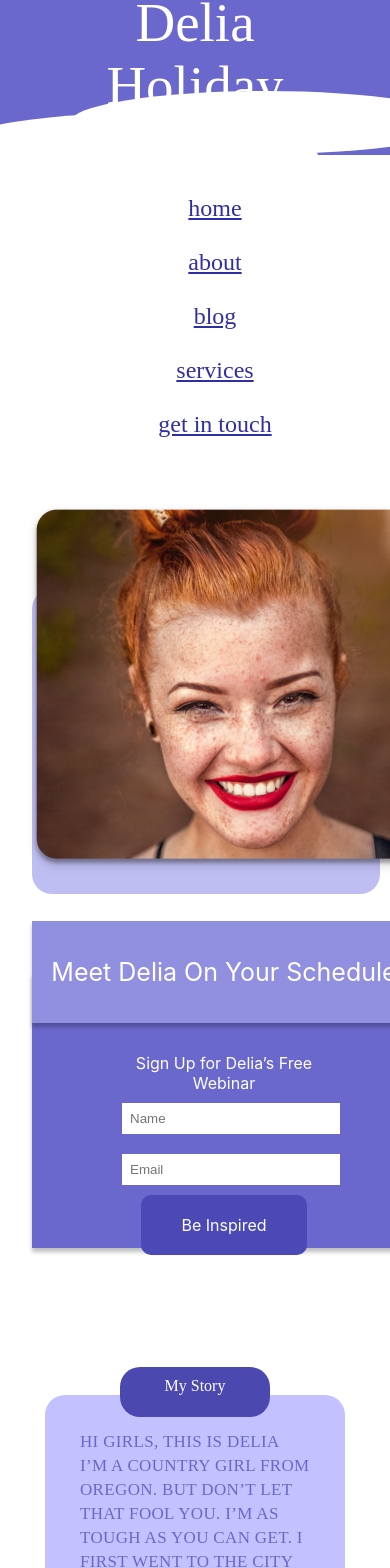
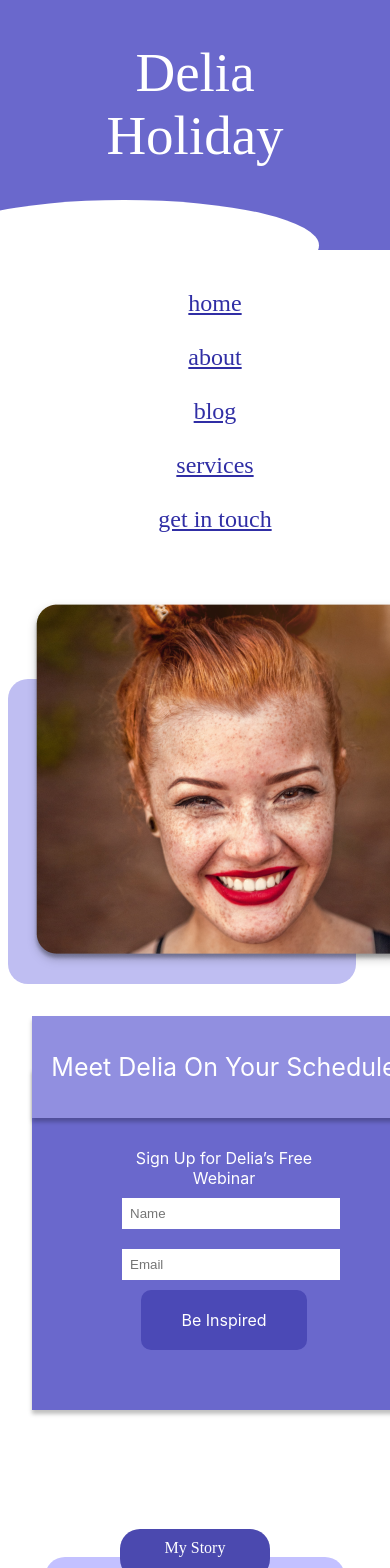
Before and after one commit to Marlow95/meversetheme, a React (Create React App) app: page / in a window 390 px wide. Shown: the top 1568 px of the page. Built offline with nearby package versions, Linux system fonts and the light colour scheme; a web font is replaced by a local one.

Commit message:
responsive changes

```diff
--- a/src/style.css
+++ b/src/style.css
@@ -17,6 +17,7 @@
 @media screen and (max-width: 938px){
     .header{
         width: auto;
+        height: 250px;
         max-width: 938px;
     }
 }
@@ -39,7 +40,7 @@
         height: 90.96px;
         left: -71.43px;
         position: relative;
-        top: 114px;
+        top: 200px;
         width: auto;
     }
 }
@@ -50,6 +51,12 @@
     bottom: 100px;
     font-size: 55px;
     position:relative;
+}
+
+@media screen and (max-width: 938px){
+    .logo{
+        bottom: 50px;
+    }
 }
 
 
@@ -70,7 +77,7 @@
         height: 62.63px;
         left: 70px;
         position: relative;
-        top: -125.63px;
+        top: -290.63px;
         width: auto;
     }
 }
@@ -162,7 +169,8 @@
 
 @media screen and (max-width: 938px){
     .img-background{
-        bottom: -50px;
+        bottom: -140px;
+        left: 8px;
     }
 }
 
@@ -206,6 +214,7 @@
 @media screen and (max-width: 938px){
     .lead-info{
         width: auto;
+        height: auto;
     }
 }
 
@@ -221,6 +230,12 @@
     margin: 10px;
     padding: 8px;
     width: 90%;
+}
+
+@media screen and (max-width: 938px){
+    .input-email{
+        margin: 10px;
+    }
 }
 
 .lead-btn{
@@ -395,6 +410,7 @@
     .download-btn{
         width: auto;
         margin: 15px;
+        padding: 9px;
     }
 }
 
@@ -414,6 +430,12 @@
     position: relative;
     top: 100px;
     width: 1820px;
+}
+
+@media screen and (max-width: 938px){
+    .purple-blk{
+        width: auto;
+    }
 }
 
 .purple-blk-shape{
@@ -455,6 +477,12 @@
     width: 462px;
 }
 
+@media screen and (max-width: 938px){
+    .post-card-1{
+        margin: 70px;
+    }
+}
+
 .post-card-1 h2{
     color: #6A68CC;
     font-family: Love Ya Like A Sister;
@@ -485,6 +513,12 @@
     height: 510px;
     position: relative;
     width: 461px;
+}
+
+@media screen and (max-width: 938px){
+    .post-card-exclusive{
+        margin: 70px;
+    }
 }
 
 .post-card-exclusive h2{
@@ -519,6 +553,12 @@
     box-shadow: 0 4px 4px rgba(0, 0, 0, 0.25);
     height: 510px;
     width: 461px;
+}
+
+@media screen and (max-width: 938px){
+    .post-card-last{
+        margin: 70px;
+    }
 }
 
 .post-card-last h2{
@@ -559,6 +599,12 @@
     top: 50px;
 }
 
+@media screen and (max-width: 938px){
+    .info-card{
+        flex-wrap: wrap;
+    }
+}
+
 .info-card-p{
     color: white;
     font-family: Manuale;
@@ -588,6 +634,13 @@
     top: 120px;
 }
 
+@media screen and (max-width: 938px){
+    .community{
+        text-align: center;
+        left: 35px;
+    }
+}
+
 .arrow{
     z-index: 1;
     position: relative;
@@ -607,6 +660,13 @@
     align-items: center;
     padding:15px;
     color: #FFFFFF;
+}
+
+@media screen and (max-width: 938px){
+    .infographic-container{
+        flex-wrap: wrap;
+        width: 300px;
+    }
 }
 
 .infographic-content-heading{
@@ -686,6 +746,14 @@ footer{
     overflow: hidden;
 }
 
+@media screen and (max-width: 938px){
+    .footer{
+        flex-wrap: wrap;
+        height: auto;
+        width: auto;
+    }
+}
+
 .footer-slider{
     align-items: center;
     background: #6A68CC;
@@ -700,6 +768,15 @@ footer{
     top: 90px;
     width: 1349px;
     z-index: 1;
+}
+
+@media screen and (max-width: 938px){
+    .footer-slider{
+        flex-wrap: wrap;
+        width: auto;
+        height: auto;
+        margin: 20px;
+    }
 }
 
 .slider-img-1{
```
